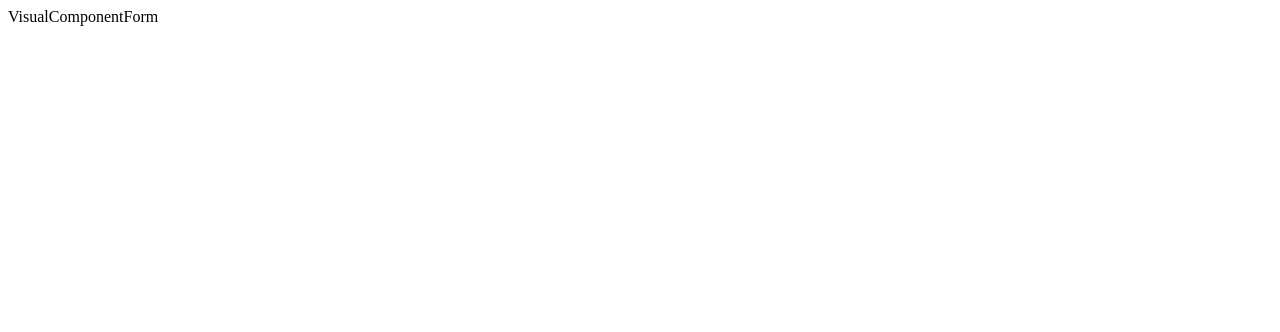
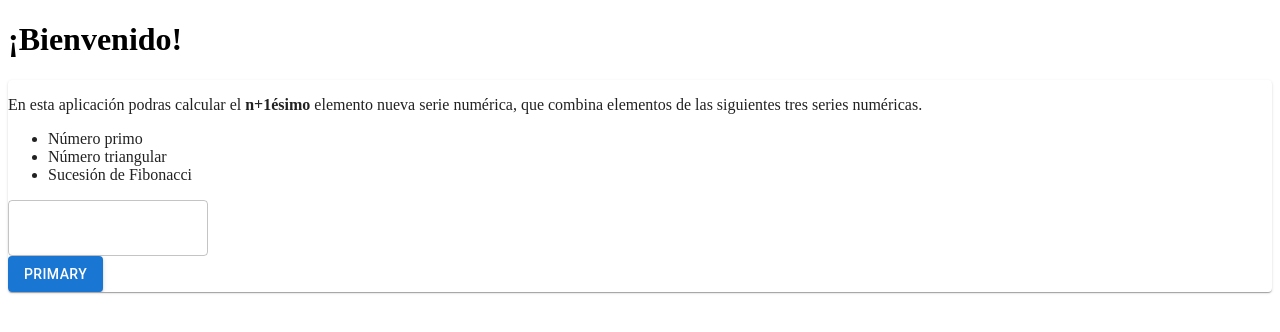
Before and after one commit to BetoSandoval/series-numericas-app, a React (Vite) app: page / in a window 1280 px wide. Shown: the top 332 px of the page. Built offline with nearby package versions, Linux system fonts and the light colour scheme.

Commit message:
Prueba numeros naturales del input

```diff
--- a/src/components/VisualComponentForm/VisualComponentForm.jsx
+++ b/src/components/VisualComponentForm/VisualComponentForm.jsx
@@ -1,7 +1,57 @@
+import React, { useState } from 'react';
+import { Box, OutlinedInput, Card, Button } from "@mui/material";
+
 const VisualComponentForm = () => {
+  const [numeroN, setNumeroN] = useState('');
+
+  const handleChange = (event) => {
+    setNumeroN(event.target.value);
+  };
+
+  const handleSubmit = (event) => {
+    event.preventDefault();
+    console.log('Número ingresado:', numeroN);
+  };
+
   return (
-    <div>VisualComponentForm</div>
-  )
-}
+    <div>
+      <h1>¡Bienvenido!</h1>
+      <Card>
+        <p>
+          En esta aplicación podras calcular el <b>n+1ésimo</b> elemento nueva
+          serie numérica, que combina elementos de las siguientes tres series
+          numéricas.
+        </p>
+        <ul>
+          <li>Número primo</li>
+          <li>Número triangular</li>
+          <li>Sucesión de Fibonacci</li>
+        </ul>
+        <div>
+          <Box
+            component="form"
+            onSubmit={handleSubmit}
+            sx={{ width: "25ch" }}
+          >
+            <OutlinedInput
+              id="numeroN"
+              value={numeroN}
+              onChange={handleChange}
+              label="Ingrese el número N"
+              variant="outlined"
+            />
+            <Button
+              type="submit"
+              variant="contained"
+              color="primary"
+            >
+              Primary
+            </Button>
+          </Box>
+        </div>
+      </Card>
+    </div>
+  );
+};
 
-export default VisualComponentForm
+export default VisualComponentForm;
```
Also changed, not shown: 1 other file (tests, documents, lock files or other folders).
